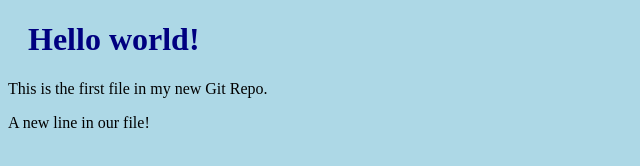
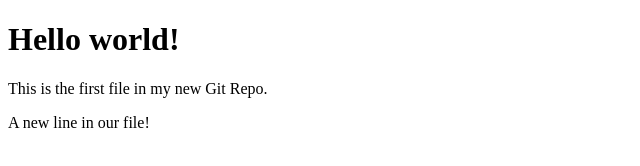
Before and after one commit to AnudeepGumpula/intro-html, a plain HTML site: page index.html in a window 1280 px wide. Shown: the whole page, without its empty margins (0-640 px from the left). Drawn offline with Linux system fonts and the light colour scheme.

Commit message:
again edited index.html

```diff
--- a/index.html
+++ b/index.html
@@ -2,7 +2,7 @@
 <html>
 <head>
 <title>Hello World!</title>
-<link rel="stylesheet" href="bluestyle.css">
+<link href="www.youtube.com">
 </head>
 <body>
 
```
